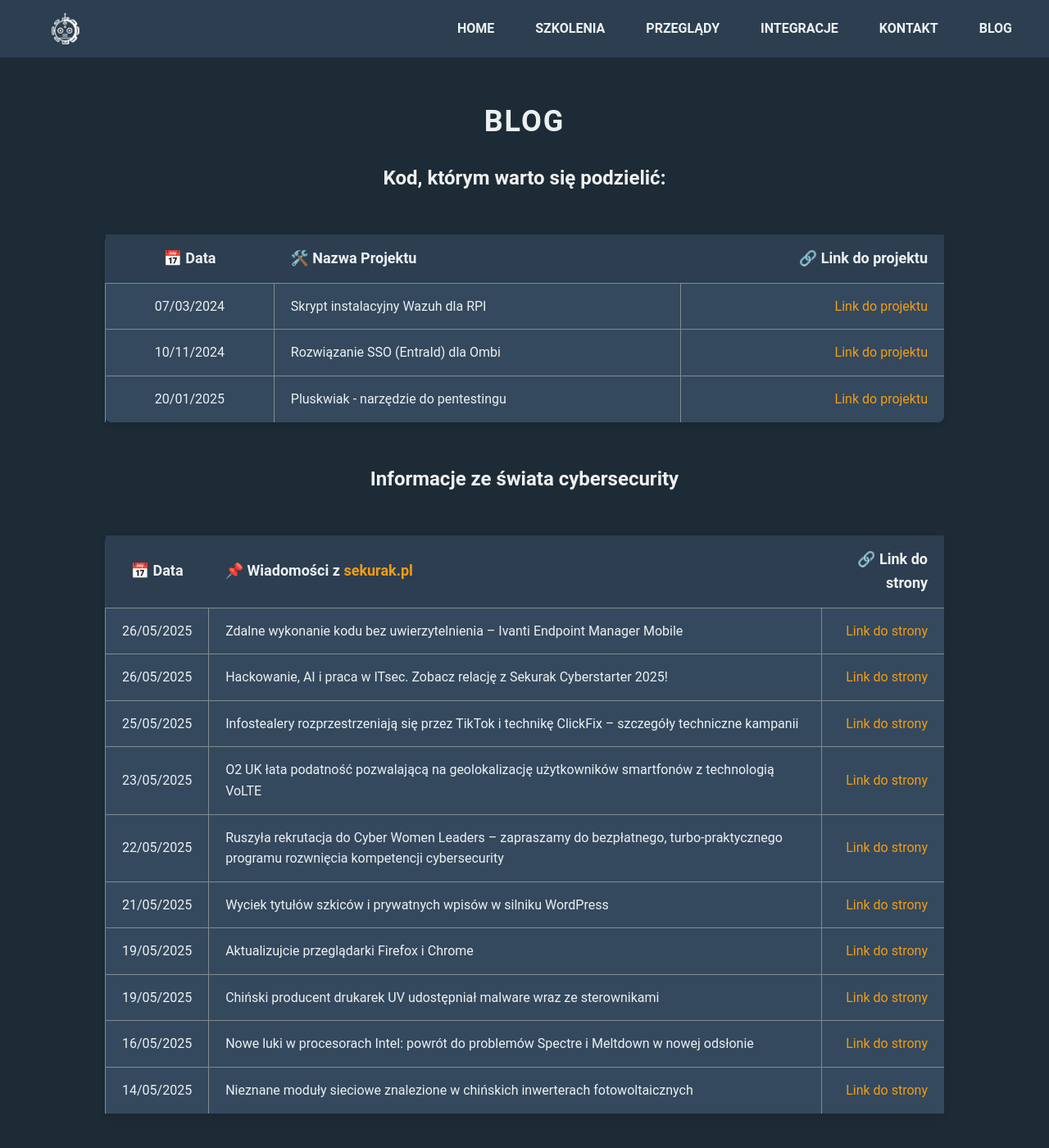
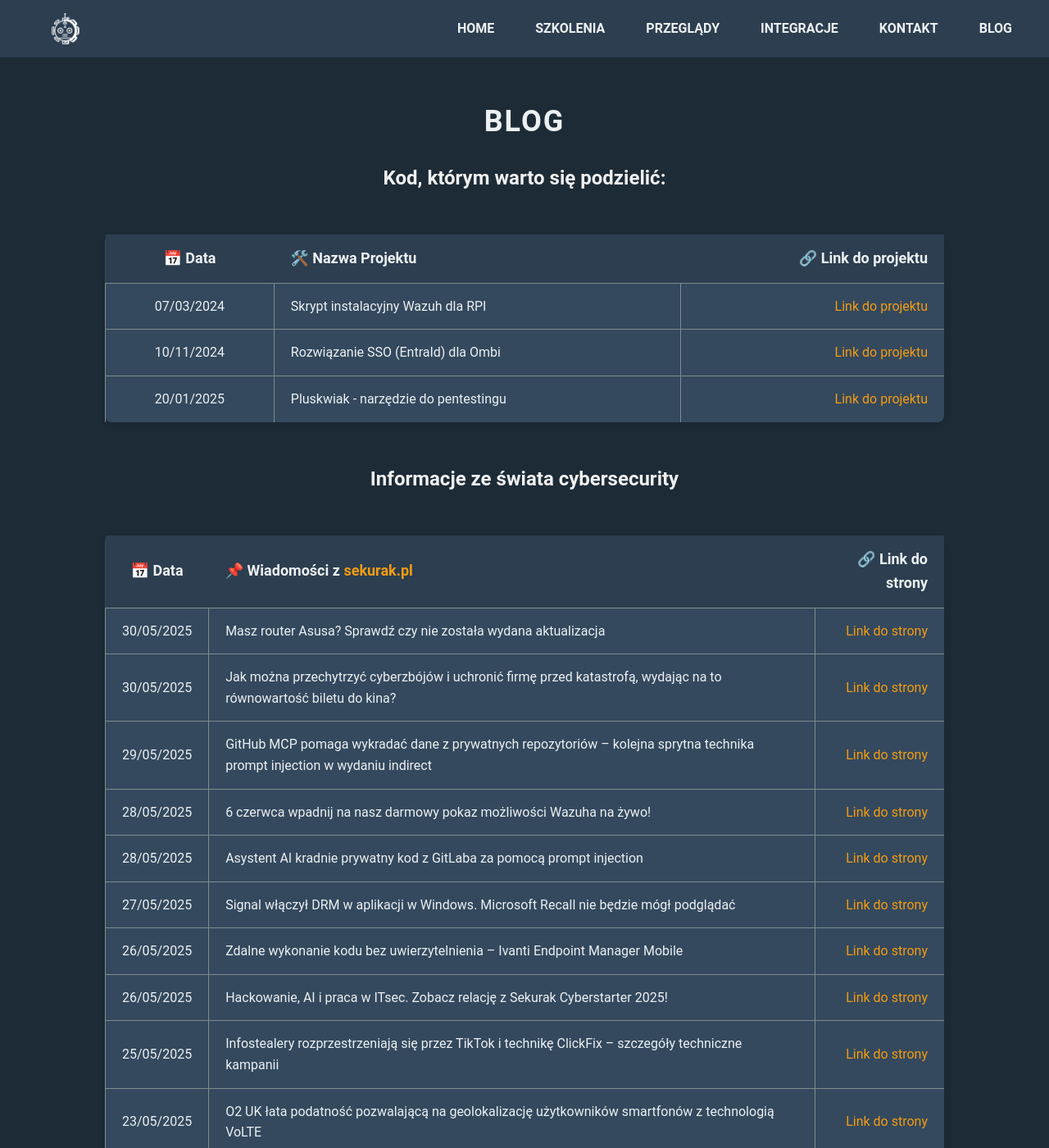
Before and after one commit to dadmins1984/Web, a Jekyll site: the page built from projects.md, in a window 1280 px wide and 1400 px high. Shown: the whole window at 82% size. Built offline with Jekyll 4.4.1, drawn with Linux system fonts in a browser that asks for light colours.

Commit message:
Blog update: 2025-02-06

```diff
--- a/projects.md
+++ b/projects.md
@@ -16,13 +16,13 @@ title: "Projects"
 
 | 📅 Data | 📌 Wiadomości z [sekurak.pl](https://sekurak.pl/) | 🔗 Link do strony |
 |:---------:|:------------------|-------------------:|
+| 30/05/2025 | Masz router Asusa? Sprawdź czy nie została wydana aktualizacja | [Link do strony](https://sekurak.pl/masz-router-asusa-sprawdz-czy-nie-zostala-wydana-aktualizacja/) |
+| 30/05/2025 | Jak można przechytrzyć cyberzbójów i uchronić firmę przed katastrofą, wydając na to równowartość biletu do kina? | [Link do strony](https://sekurak.pl/jak-mozna-przechytrzyc-cyberzbojow-i-uchronic-firme-przed-katastrofa-wydajac-na-to-rownowartosc-biletu-do-kina/) |
+| 29/05/2025 | GitHub MCP pomaga wykradać dane z prywatnych repozytoriów – kolejna sprytna technika prompt injection w wydaniu indirect | [Link do strony](https://sekurak.pl/github-mcp-pomaga-wykradac-dane-z-prywatnych-repozytoriow-kolejna-sprytna-technika-prompt-injection-w-wydaniu-indirect/) |
+| 28/05/2025 | 6 czerwca wpadnij na nasz darmowy pokaz możliwości Wazuha na żywo! | [Link do strony](https://sekurak.pl/6-czerwca-wpadnij-na-nasz-darmowy-pokaz-mozliwosci-wazuha-na-zywo/) |
+| 28/05/2025 | Asystent AI kradnie prywatny kod z GitLaba za pomocą prompt injection | [Link do strony](https://sekurak.pl/asystent-ai-kradnie-prywatny-kod-z-gitlaba-za-pomoca-prompt-injection/) |
+| 27/05/2025 | Signal włączył DRM w aplikacji w Windows. Microsoft Recall nie będzie mógł podglądać | [Link do strony](https://sekurak.pl/signal-wlaczyl-drm-w-aplikacji-w-windows-microsoft-recall-nie-bedzie-mogl-podgladac/) |
 | 26/05/2025 | Zdalne wykonanie kodu bez uwierzytelnienia – Ivanti Endpoint Manager Mobile | [Link do strony](https://sekurak.pl/zdalne-wykonanie-kodu-bez-uwierzytelnienia-ivanti-endpoint-manager-mobile/) |
 | 26/05/2025 | Hackowanie, AI i praca w ITsec. Zobacz relację z Sekurak Cyberstarter 2025! | [Link do strony](https://sekurak.pl/hackowanie-ai-i-praca-w-itsec-zobacz-relacje-z-sekurak-cyberstarter-2025/) |
 | 25/05/2025 | Infostealery rozprzestrzeniają się przez TikTok i technikę ClickFix – szczegóły techniczne kampanii | [Link do strony](https://sekurak.pl/infostealery-rozprzestrzeniaja-sie-przez-tiktok-i-technike-clickfix-szczegoly-techniczne-kampanii/) |
 | 23/05/2025 | O2 UK łata podatność pozwalającą na geolokalizację użytkowników smartfonów z technologią VoLTE | [Link do strony](https://sekurak.pl/o2-uk-lata-podatnosc-pozwalajaca-na-geolokalizacje-uzytkownikow-smartfonow-z-technologia-volte/) |
-| 22/05/2025 | Ruszyła rekrutacja do Cyber Women Leaders – zapraszamy do bezpłatnego, turbo-praktycznego programu rozwnięcia kompetencji cybersecurity | [Link do strony](https://sekurak.pl/ruszyla-rekrutacja-do-cyber-women-leaders-zapraszamy-do-bezplatnego-turbo-praktycznego-programu-rozwniecia-kompetencji-cybersecurity/) |
-| 21/05/2025 | Wyciek tytułów szkiców i prywatnych wpisów w silniku WordPress | [Link do strony](https://sekurak.pl/wyciek-tytulow-szkicow-i-prywatnych-wpisow-w-silniku-wordpress/) |
-| 19/05/2025 | Aktualizujcie przeglądarki Firefox i Chrome | [Link do strony](https://sekurak.pl/aktualizujcie-przegladarki-firefox-i-chrome/) |
-| 19/05/2025 | Chiński producent drukarek UV udostępniał malware wraz ze sterownikami | [Link do strony](https://sekurak.pl/chinski-producent-drukarek-uv-udostepnial-malware-wraz-ze-sterownikami/) |
-| 16/05/2025 | Nowe luki w procesorach Intel: powrót do problemów Spectre i Meltdown w nowej odsłonie | [Link do strony](https://sekurak.pl/nowe-luki-w-procesorach-intel-powrot-do-problemow-spectre-i-meltdown-w-nowej-odslonie/) |
-| 14/05/2025 | Nieznane moduły sieciowe znalezione w chińskich inwerterach fotowoltaicznych | [Link do strony](https://sekurak.pl/nieznane-modemy-znalezione-w-chinskich-inwerterach-fotowoltaicznych/) |
```
